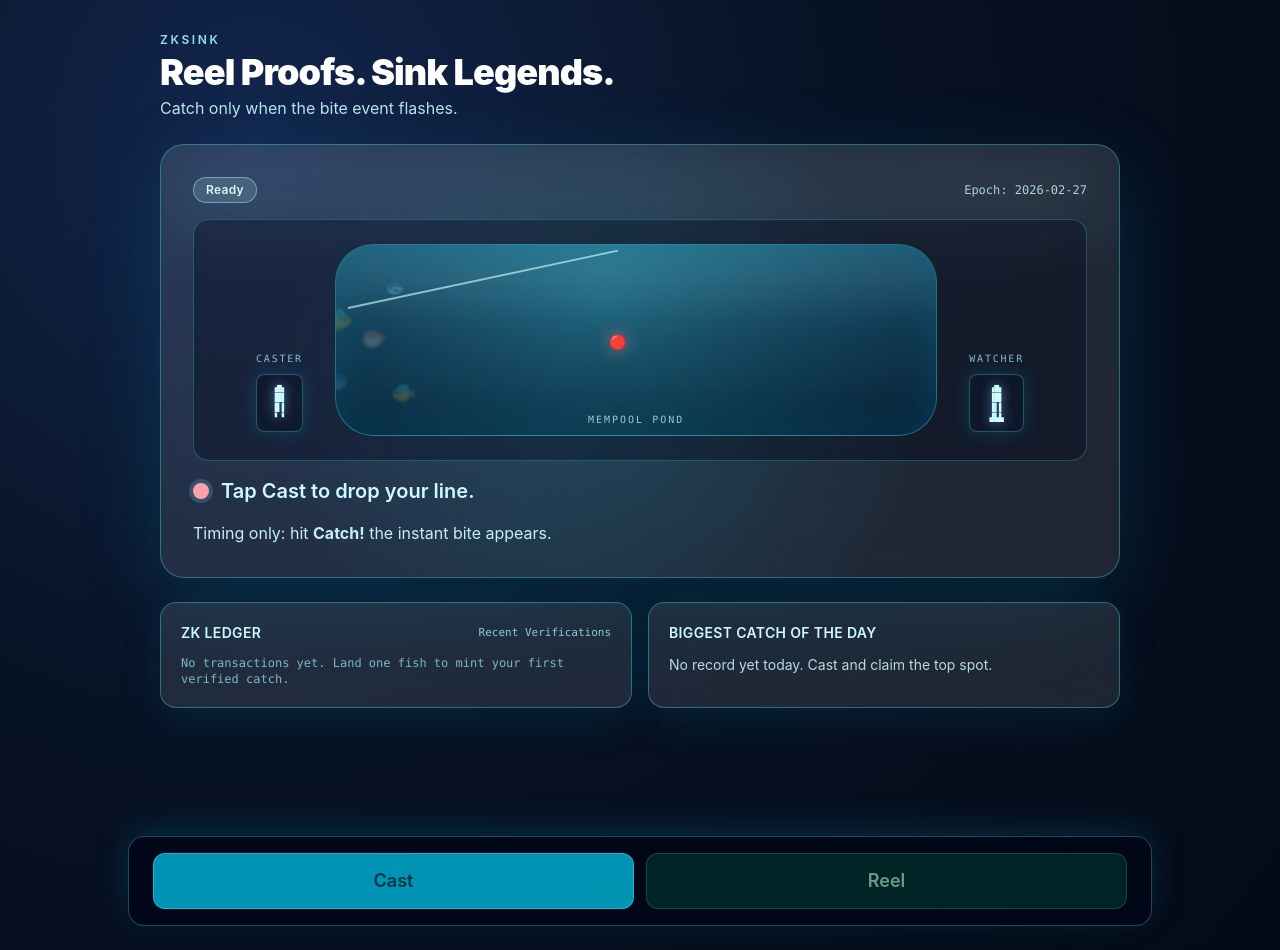
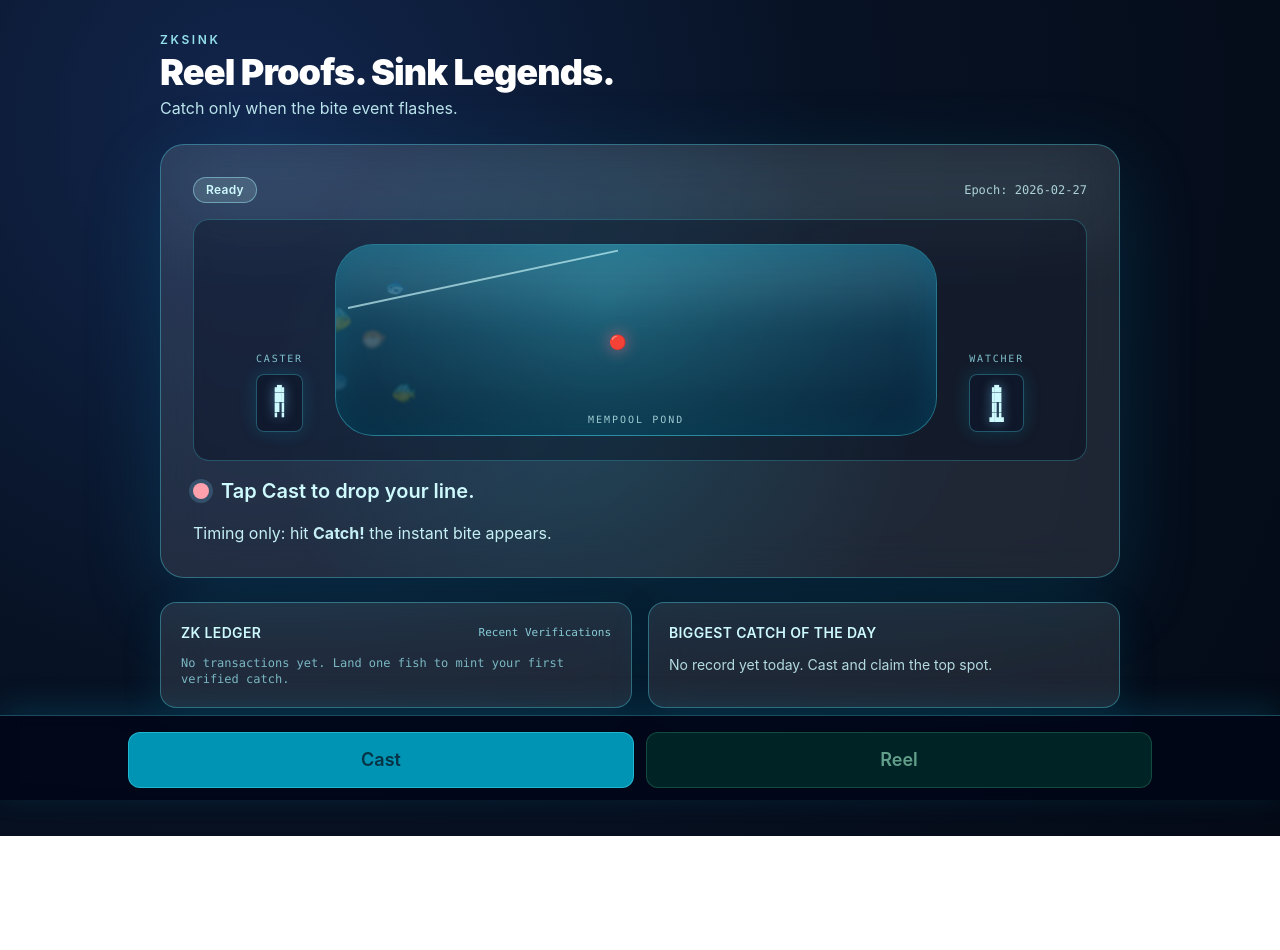
Before and after one commit to philip-leo/vibe-challenge-2026, a Next.js app: page / in a window 1280 px wide. After the commit the page ends 836 px from the top, so only its background shows below. Built offline with nearby package versions, Linux system fonts and the light colour scheme.

Commit message:
fix: keep action controls visible on desktop

```diff
--- a/app/page.tsx
+++ b/app/page.tsx
@@ -442,7 +442,7 @@ export default function Home() {
         </section>
       </main>
 
-      <div className="fixed inset-x-0 bottom-0 z-20 border-t border-cyan-300/30 bg-slate-950/85 px-4 pb-[calc(env(safe-area-inset-bottom)+0.75rem)] pt-3 shadow-[0_-8px_32px_rgba(8,145,178,0.2)] backdrop-blur md:sticky md:mx-auto md:mb-6 md:max-w-5xl md:rounded-2xl md:border md:px-6 md:py-4">
+      <div className="fixed inset-x-0 bottom-0 z-20 border-t border-cyan-300/30 bg-slate-950/85 px-4 pb-[calc(env(safe-area-inset-bottom)+0.75rem)] pt-3 shadow-[0_-8px_32px_rgba(8,145,178,0.2)] backdrop-blur md:px-6 md:pt-4">
         <div className="mx-auto grid w-full max-w-5xl grid-cols-2 gap-3">
           <button
             type="button"
```
Also changed, not shown: .ai/context.md, .ai/sessions/2026-03-04-desktop-controls-fix.md (added).
